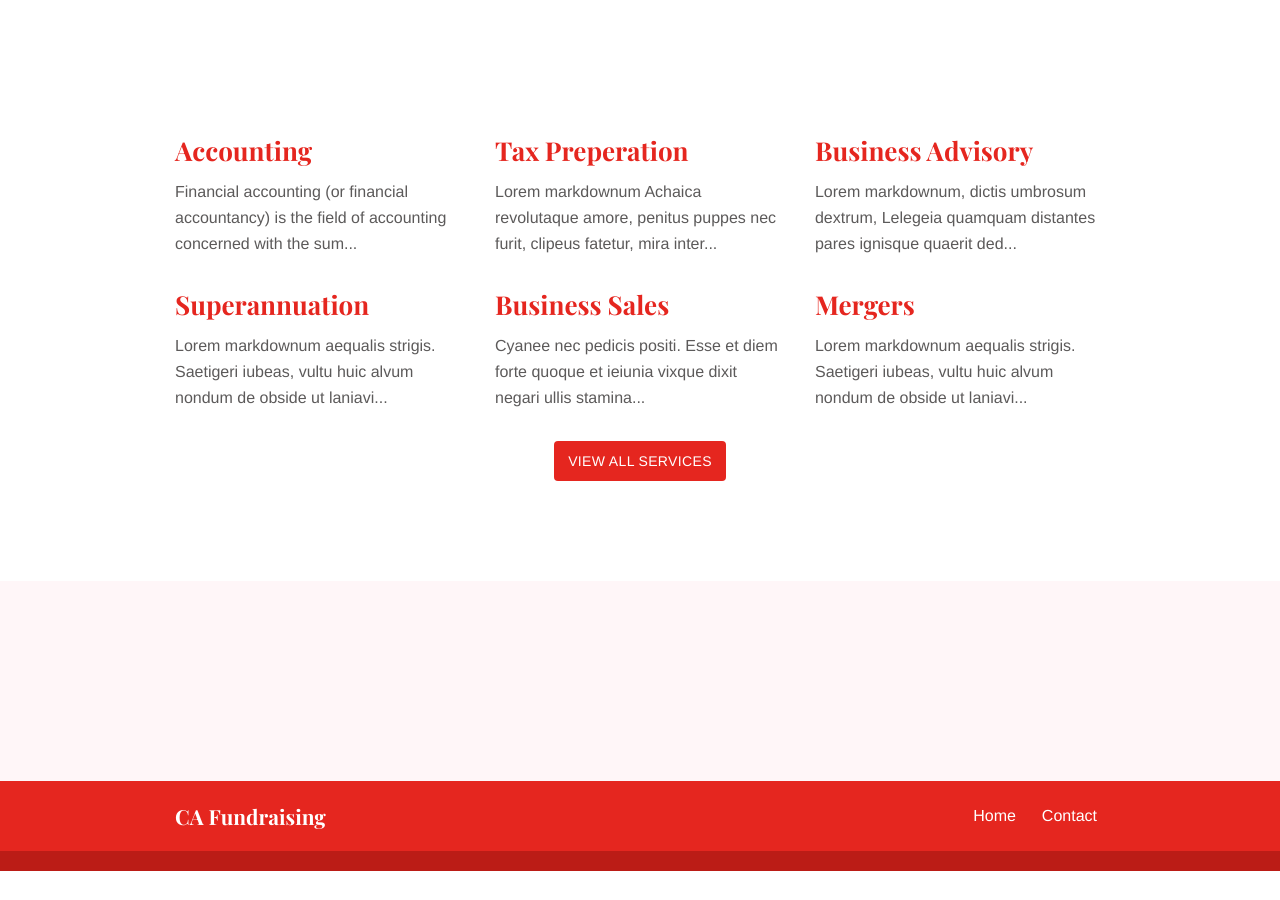
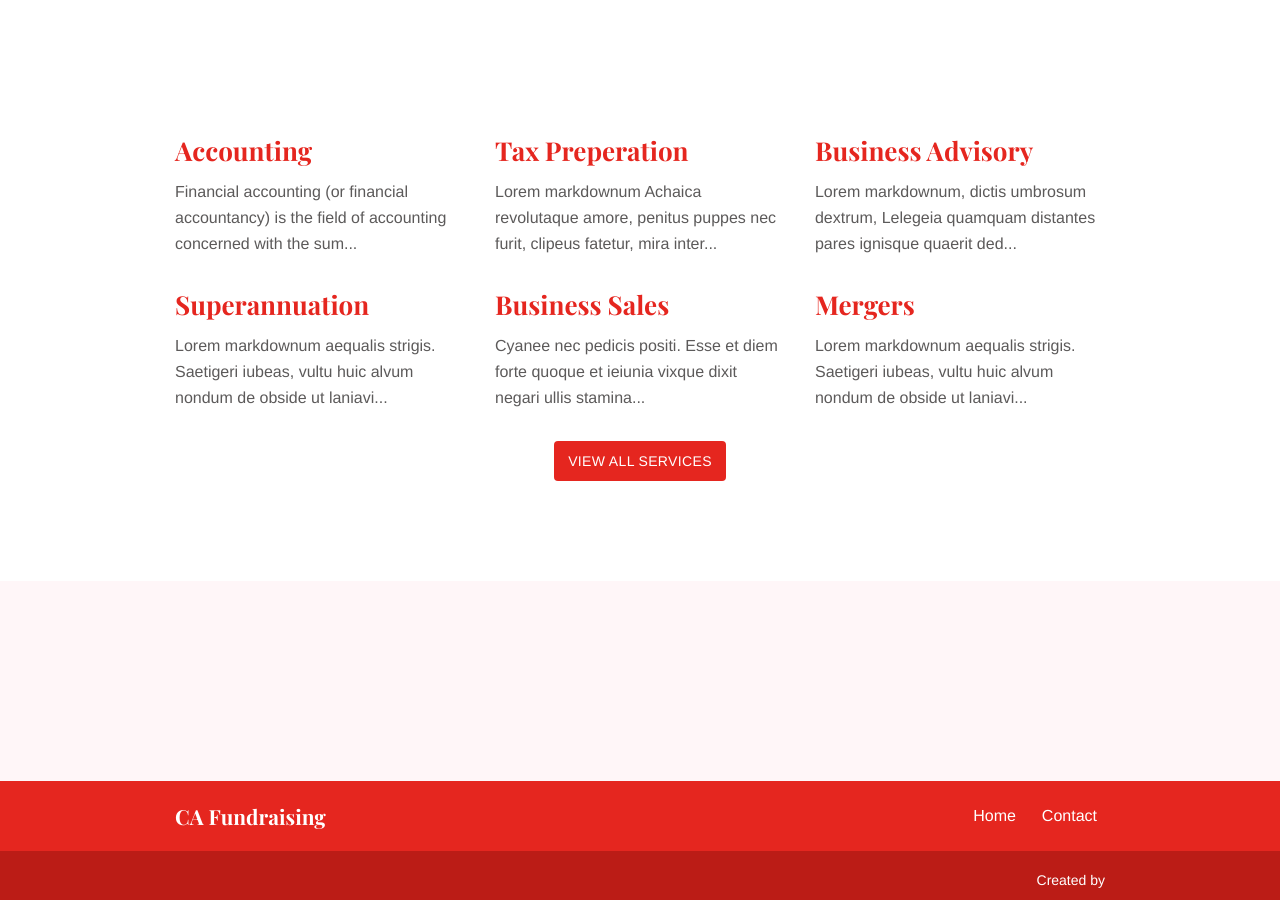
Before and after one commit to Frogdart5/fierce-avocado-6c9b0, a Jekyll site: the page built from index.md, in a window 1280 px wide and 900 px high, scrolled down 691 px. Built offline with Jekyll 4.4.1, drawn with Linux system fonts in a browser that asks for light colours; before the commit the page ends 1562 px from its top, so only the background shows below that.

Commit message:
_config.yml: changed

```diff
--- a/_config.yml
+++ b/_config.yml
@@ -9,7 +9,7 @@ logo:
   desktop: images/logo/logo.svg
   desktop_height: 36px
 footer:
-  copyright_text:
+  copyright_text: Created by
 seo:
   meta_og_title: Jekyll Serif Theme
   meta_og_type: website
```
